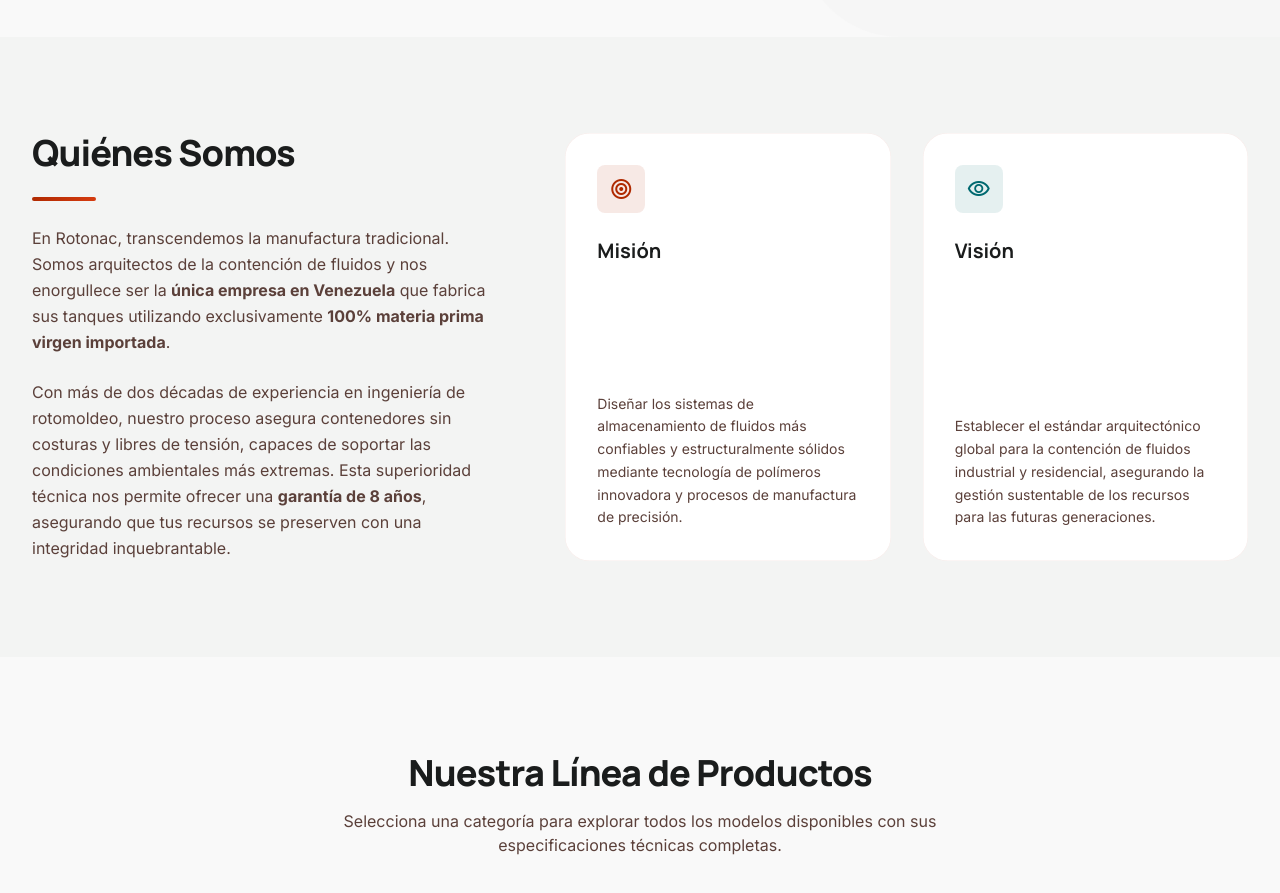
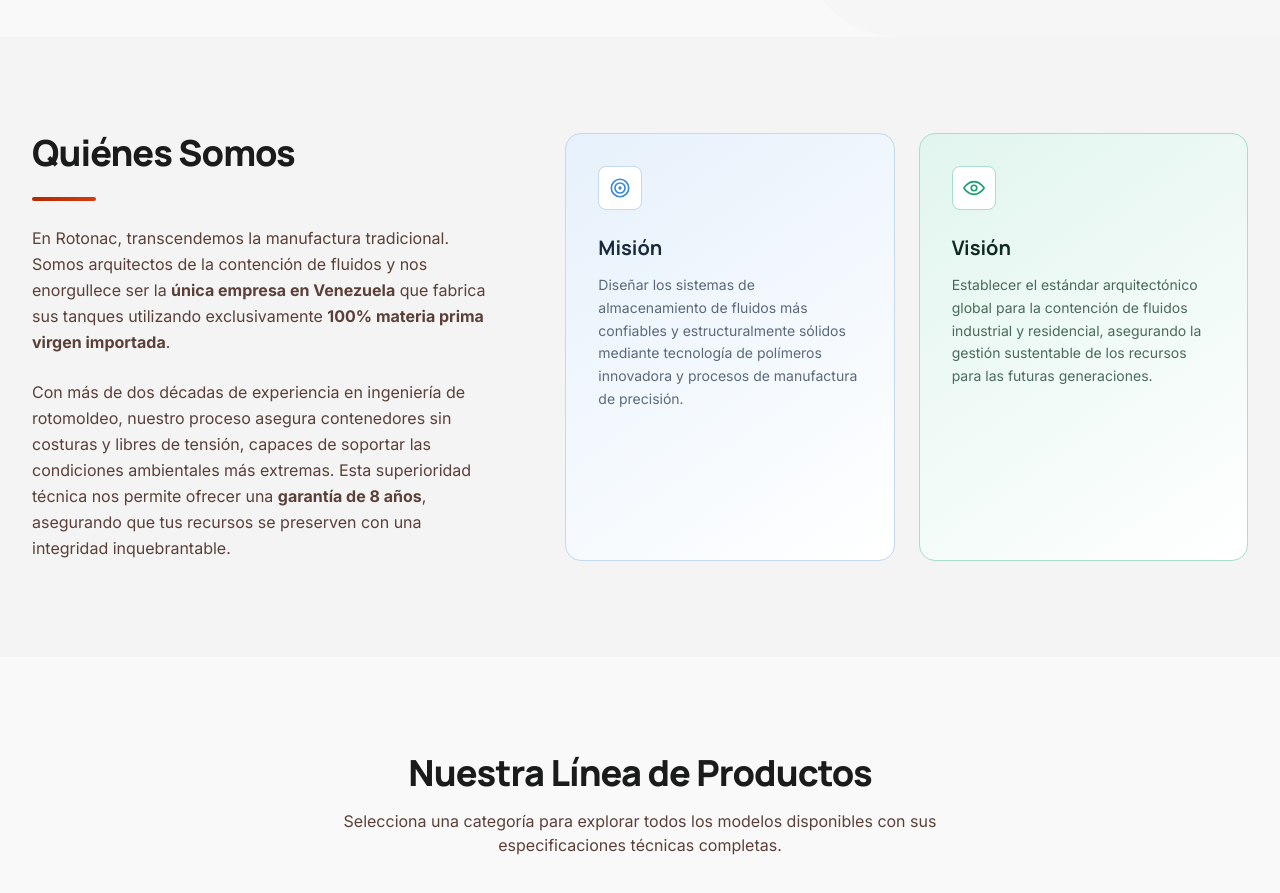
Before and after one commit to msalazarsilva44-creator/Landing-page-rotonac, a React (Vite) app: page / in a window 1280 px wide. Shown: the part 980-1873 px from the top of the page. Built offline with nearby package versions, Linux system fonts and the light colour scheme.

Commit message:
feat: rediseno tarjetas Mision y Vision con gradientes y bordes de color

```diff
--- a/src/App.jsx
+++ b/src/App.jsx
@@ -181,27 +181,81 @@
                 Con más de dos décadas de experiencia en ingeniería de rotomoldeo, nuestro proceso asegura contenedores sin costuras y libres de tensión, capaces de soportar las condiciones ambientales más extremas. Esta superioridad técnica nos permite ofrecer una <strong>garantía de 8 años</strong>, asegurando que tus recursos se preserven con una integridad inquebrantable.
               </p>
             </div>
-            <div className="lg:col-span-7 grid grid-cols-1 sm:grid-cols-2 gap-8">
-              {/* Mission Card */}
-              <div className="bg-surface-container-lowest rounded-3xl p-8 ambient-shadow inner-glow flex flex-col h-full hover:-translate-y-1 transition-transform duration-300">
-                <div className="w-12 h-12 rounded-xl bg-primary/10 flex items-center justify-center mb-6">
-                  <span className="material-symbols-outlined text-primary text-2xl">target</span>
+            <div className="lg:col-span-7 grid grid-cols-1 sm:grid-cols-2 gap-6">
+
+              {/* ── Misión Card ── */}
+              <div
+                className="flex flex-col h-full rounded-[16px] p-8 transition-transform duration-300 hover:-translate-y-1"
+                style={{
+                  background: 'linear-gradient(145deg, #E6F1FB 0%, #ffffff 100%)',
+                  border: '1.5px solid #C2D9F0',
+                }}
+              >
+                {/* Icon container */}
+                <div
+                  className="w-11 h-11 flex items-center justify-center rounded-xl mb-6 flex-shrink-0"
+                  style={{
+                    background: '#ffffff',
+                    border: '1.5px solid #C2D9F0',
+                  }}
+                >
+                  {/* Bullseye / Target SVG — blue */}
+                  <svg width="22" height="22" viewBox="0 0 24 24" fill="none" xmlns="http://www.w3.org/2000/svg" aria-hidden="true">
+                    <circle cx="12" cy="12" r="9.5" stroke="#378ADD" strokeWidth="1.8"/>
+                    <circle cx="12" cy="12" r="5.5" stroke="#378ADD" strokeWidth="1.8"/>
+                    <circle cx="12" cy="12" r="1.8" fill="#378ADD"/>
+                  </svg>
                 </div>
-                <h3 className="font-headline font-bold text-xl text-on-surface mb-4">Misión</h3>
-                <p className="font-body text-sm text-on-surface-variant leading-relaxed mt-auto">
+                <h3
+                  className="font-headline font-bold text-xl mb-3"
+                  style={{ color: '#1a2a3a' }}
+                >
+                  Misión
+                </h3>
+                <p
+                  className="font-body text-sm leading-relaxed"
+                  style={{ color: '#5a6a7a' }}
+                >
                   Diseñar los sistemas de almacenamiento de fluidos más confiables y estructuralmente sólidos mediante tecnología de polímeros innovadora y procesos de manufactura de precisión.
                 </p>
               </div>
-              {/* Vision Card */}
-              <div className="bg-surface-container-lowest rounded-3xl p-8 ambient-shadow inner-glow flex flex-col h-full hover:-translate-y-1 transition-transform duration-300">
-                <div className="w-12 h-12 rounded-xl bg-secondary/10 flex items-center justify-center mb-6">
-                  <span className="material-symbols-outlined text-secondary text-2xl">visibility</span>
+
+              {/* ── Visión Card ── */}
+              <div
+                className="flex flex-col h-full rounded-[16px] p-8 transition-transform duration-300 hover:-translate-y-1"
+                style={{
+                  background: 'linear-gradient(145deg, #E1F5EE 0%, #ffffff 100%)',
+                  border: '1.5px solid #A8DECA',
+                }}
+              >
+                {/* Icon container */}
+                <div
+                  className="w-11 h-11 flex items-center justify-center rounded-xl mb-6 flex-shrink-0"
+                  style={{
+                    background: '#ffffff',
+                    border: '1.5px solid #A8DECA',
+                  }}
+                >
+                  {/* Eye SVG — green */}
+                  <svg width="22" height="22" viewBox="0 0 24 24" fill="none" xmlns="http://www.w3.org/2000/svg" aria-hidden="true">
+                    <path d="M1 12C1 12 5 5 12 5C19 5 23 12 23 12C23 12 19 19 12 19C5 19 1 12 1 12Z" stroke="#1D9E75" strokeWidth="1.8" strokeLinecap="round" strokeLinejoin="round"/>
+                    <circle cx="12" cy="12" r="3" stroke="#1D9E75" strokeWidth="1.8"/>
+                  </svg>
                 </div>
-                <h3 className="font-headline font-bold text-xl text-on-surface mb-4">Visión</h3>
-                <p className="font-body text-sm text-on-surface-variant leading-relaxed mt-auto">
+                <h3
+                  className="font-headline font-bold text-xl mb-3"
+                  style={{ color: '#0f2a1e' }}
+                >
+                  Visión
+                </h3>
+                <p
+                  className="font-body text-sm leading-relaxed"
+                  style={{ color: '#4a6a5a' }}
+                >
                   Establecer el estándar arquitectónico global para la contención de fluidos industrial y residencial, asegurando la gestión sustentable de los recursos para las futuras generaciones.
                 </p>
               </div>
+
             </div>
           </div>
         </div>
```
